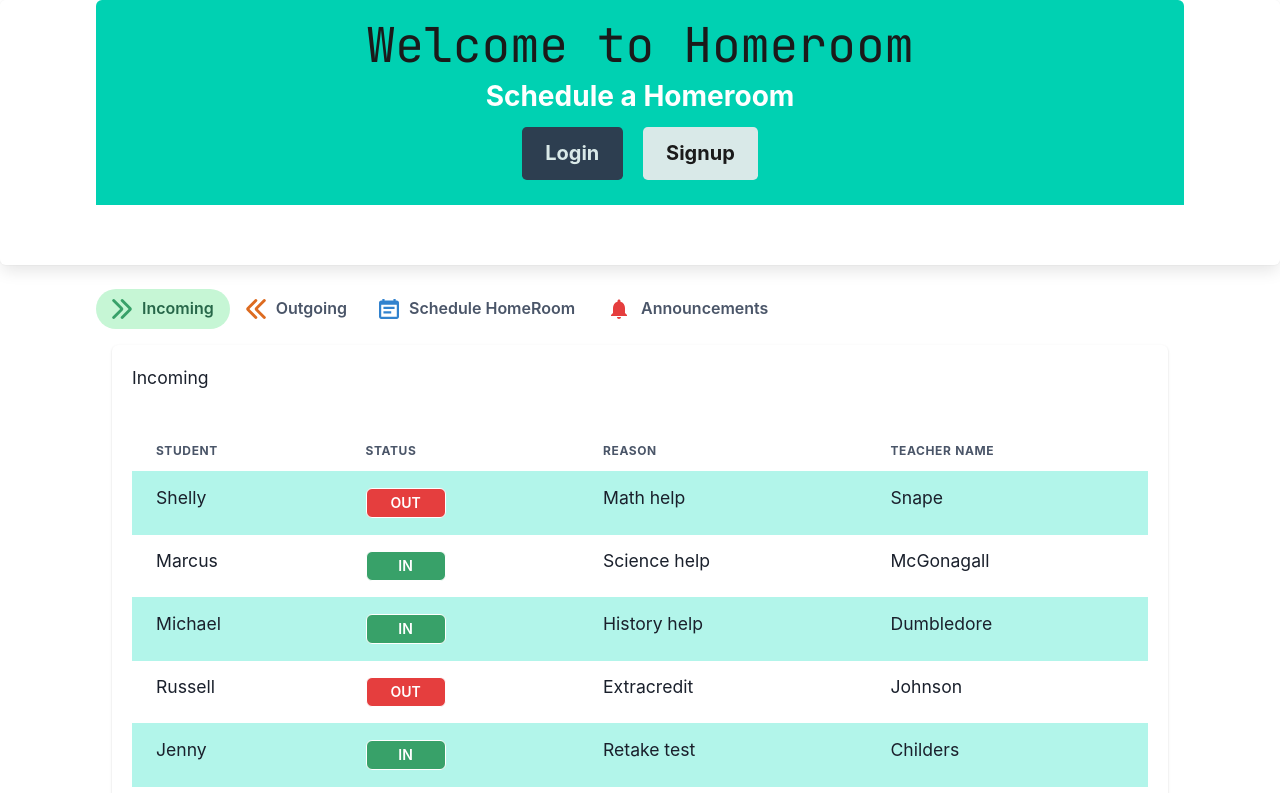
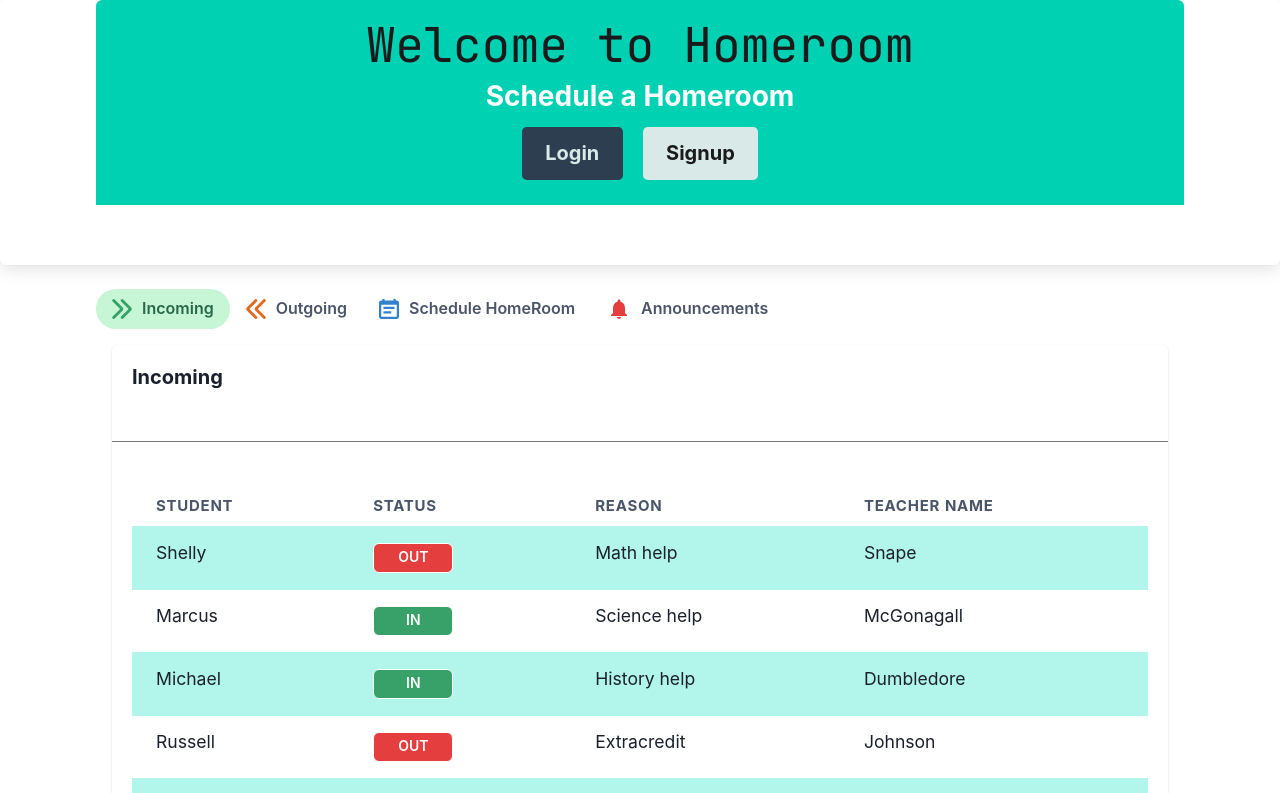
Before and after one commit to AWinterCoding/Project_Home_Room, a React (Create React App) app in the folder client/: page / in a window 1280 px wide. Shown: the top 793 px of the page. Built offline with nearby package versions, Linux system fonts and the light colour scheme.

Commit message:
change alignment of UI

```diff
--- a/client/src/components/Form.jsx
+++ b/client/src/components/Form.jsx
@@ -1,10 +1,11 @@
 
 import React, { useState } from 'react';
 import axios from 'axios';
-import { Card, CardHeader, CardBody, CardFooter, Text, Input, Button, Center, IconButton } from '@chakra-ui/react';
+import { Card, CardHeader, CardBody, CardFooter, Text, Input, Button, Center, IconButton, Heading } from '@chakra-ui/react';
 import { Stack, HStack, VStack, StackDivider } from '@chakra-ui/react'
 import { SearchIcon } from '@chakra-ui/icons'
 import { SimpleGrid, GridItem } from '@chakra-ui/react'
+import { Divider } from '@chakra-ui/react';
 import {
   FormControl,
   FormLabel,
@@ -51,10 +52,11 @@ export default function Form() {
   return (
     <>
       <Card>
-        <CardHeader>Schedule a HomeRoom</CardHeader>
+      <CardHeader> <Heading size='md'>Schedule a Homeroom</Heading></CardHeader>
+        <Divider />
         <CardBody>
 
-          <SimpleGrid column={3} columnGap={2} rowGap={3} w={'full'}>
+          <SimpleGrid column={3} columnGap={2} rowGap={4} w={'full'}>
             <FormControl isInvalid={isError} onSubmit={handleSubmit}>
               <GridItem colSpan={1}>
                 <FormLabel className='mt-4'>Search: </FormLabel>
@@ -78,13 +80,14 @@ export default function Form() {
                 <time dateTime="2023-08-09">11:09 PM - 1 Jan 2016</time>
 
               </GridItem>
-              <GridItem>
+              <GridItem colSpan={3} >
                 <Center>
                   <Button
                     loadingText='Submitting'
                     colorScheme='teal'
                     variant='outline'
                     onClick={handleSubmit} method="POST"
+
                   >
                     Submit
                   </Button>
@@ -93,7 +96,9 @@ export default function Form() {
             </FormControl>
           </SimpleGrid>
 
+<CardFooter>
 
+</CardFooter>
 
 
         </CardBody>
--- a/client/src/components/Incoming.jsx
+++ b/client/src/components/Incoming.jsx
@@ -1,7 +1,7 @@
 import React from 'react';
 // import '../styles/Incoming.css';
-import { Card, CardHeader, CardBody, CardFooter, Text } from '@chakra-ui/react';
-import { Button, ButtonGroup } from '@chakra-ui/react';
+import { Card, CardHeader, CardBody, CardFooter, Text, Heading } from '@chakra-ui/react';
+import { Button, ButtonGroup, Stack, StackDivider } from '@chakra-ui/react';
 import {
   Table,
   Thead,
@@ -13,6 +13,7 @@ import {
   TableCaption,
   TableContainer,
 } from '@chakra-ui/react';
+import { Divider } from '@chakra-ui/react';
 // this is just testing whether  the JS in the function below is working
 const incomingStudents = [
   { name: 'Shelly', status: false, reason: 'Math help', teacher: 'Snape' },
@@ -29,18 +30,19 @@ export default function Incoming() {
     <>
 
       <Card>
-        <CardHeader>Incoming</CardHeader>
+        <CardHeader> <Heading size='md'>Incoming</Heading></CardHeader>
+        <Divider />
         <CardBody>
-
+          <Stack divider={<StackDivider />} spacing='4'>
             <TableContainer>
               <Table variant='striped' colorScheme='teal'>
                 <TableCaption>Incoming for this teacher</TableCaption>
                 <Thead>
                   <Tr>
-                  <Th>Student</Th>
-                  <Th>Status</Th>
-                  <Th>Reason</Th>
-                  <Th>Teacher Name</Th>
+                    <Th fontSize={15}>Student</Th>
+                    <Th fontSize={15}>Status</Th>
+                    <Th fontSize={15}>Reason</Th>
+                    <Th fontSize={15}>Teacher Name</Th>
                   </Tr>
                 </Thead>
                 <Tbody>
@@ -53,7 +55,7 @@ export default function Incoming() {
                         {student.status ? <Button size='sm'
                           height='30px'
                           width='80px'
-                        border='1px' colorScheme='green'> IN</Button> : <Button  size='sm'
+                          border='1px' colorScheme='green'> IN</Button> : <Button size='sm'
                             height='30px'
                             width='80px'
                             border='1px' colorScheme='red'>OUT</Button>}
@@ -67,7 +69,7 @@ export default function Incoming() {
 
               </Table>
             </TableContainer>
-
+          </Stack>
         </CardBody>
       </Card>
 
--- a/client/src/components/Outgoing.jsx
+++ b/client/src/components/Outgoing.jsx
@@ -1,6 +1,6 @@
 import React from 'react';
 import '../styles/Outgoing.css';
-import { Card, CardHeader, CardBody, CardFooter, Text } from '@chakra-ui/react';
+import { Card, CardHeader, CardBody, CardFooter, Text, Heading } from '@chakra-ui/react';
 import { Button, ButtonGroup } from '@chakra-ui/react';
 import {
   Table,
@@ -13,6 +13,7 @@ import {
   TableCaption,
   TableContainer,
 } from '@chakra-ui/react';
+import { Divider } from '@chakra-ui/react';
 // this is just testing whether  the JS in the function below is working
 const outgoingStudents = [
   { name: 'Abby', status: true, reason: 'Math help', teacher: 'Teacher1' },
@@ -30,7 +31,8 @@ export default function Outgoing() {
     <>
 
       <Card>
-        <CardHeader>Outgoing</CardHeader>
+      <CardHeader> <Heading size='md'>Outgoing</Heading></CardHeader>
+        <Divider />
         <CardBody>
 
           <TableContainer>
@@ -38,10 +40,10 @@ export default function Outgoing() {
               <TableCaption>Outgoing to other teachers</TableCaption>
               <Thead>
                 <Tr>
-                  <Th>Student</Th>
-                  <Th>Status</Th>
-                  <Th>Reason</Th>
-                  <Th>Teacher Name</Th>
+                  <Th fontSize={15}>Student</Th>
+                  <Th fontSize={15}>Status</Th>
+                  <Th fontSize={15}>Reason</Th>
+                  <Th fontSize={15}>Teacher Name</Th>
                 </Tr>
               </Thead>
               <Tbody>
--- a/client/src/pages/HomeLanding.jsx
+++ b/client/src/pages/HomeLanding.jsx
@@ -1,6 +1,7 @@
 import React from 'react';
 // Here I will import all the components that make up the home page:
 import { Tabs, TabList, TabPanels, Tab, TabPanel } from '@chakra-ui/react'
+import { Divider } from '@chakra-ui/react'
 import Incoming from '../components/Incoming'
 import Outgoing from '../components/Outgoing'
 import Announcements from '../components/Announcements'
@@ -25,18 +26,23 @@ const Home = () => {
             <Tab><BellIcon w={6} h={6} color="red.500" /><span className='ml-2'>Announcements</span></Tab>
           </TabList>
           <TabPanels>
+
             <TabPanel>
               <p><Incoming /></p>
             </TabPanel>
+
             <TabPanel>
               <p><Outgoing /></p>
             </TabPanel>
+
             <TabPanel>
               <p><Form /></p>
             </TabPanel>
+
             <TabPanel>
               <p><Announcements /></p>
             </TabPanel>
+
           </TabPanels>
         </Tabs>
       </div>
```
Lines whose indentation alone changed are shown as unchanged.
